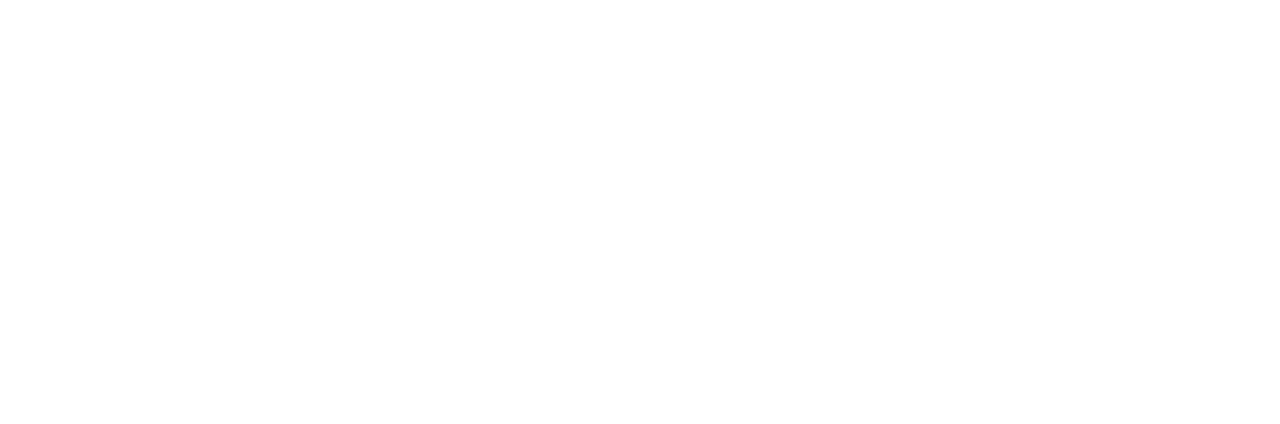
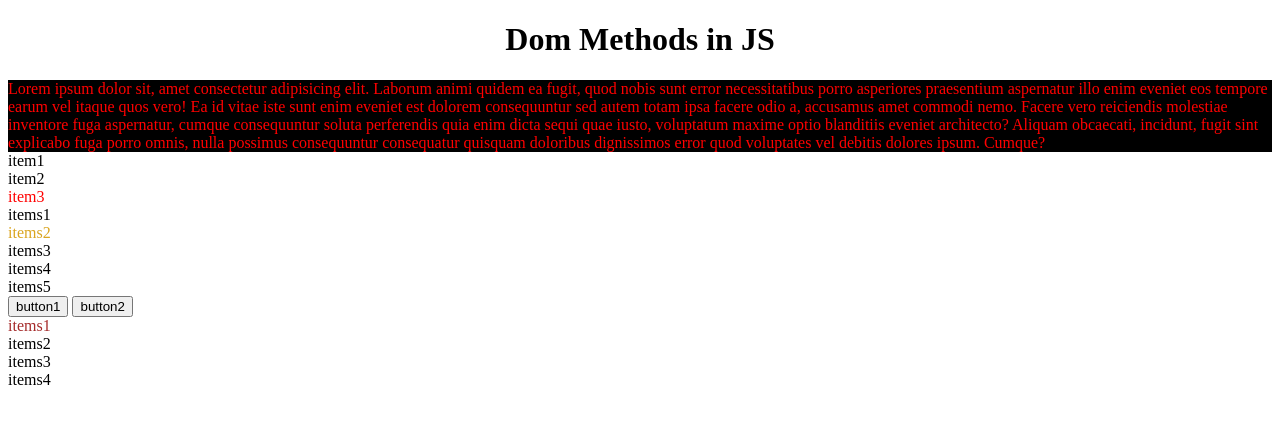
Before and after one commit to teggi-2002/HTML, a plain HTML site: page Javascript/dommethods.html in a window 1280 px wide. Drawn offline with Linux system fonts and the light colour scheme.

Commit message:
Task : DOM Methods

```diff
--- a/Javascript/dommethods.html
+++ b/Javascript/dommethods.html
@@ -6,6 +6,32 @@
     <title>Document</title>
 </head>
 <body>
+    <h1><center>Dom Methods in JS</center></h1>
+    <div id="demo">
+        Lorem ipsum dolor sit, amet consectetur adipisicing elit. Laborum animi quidem ea fugit, quod nobis sunt error necessitatibus porro asperiores praesentium aspernatur illo enim eveniet eos tempore earum vel itaque quos vero! Ea id vitae iste sunt enim eveniet est dolorem consequuntur sed autem totam ipsa facere odio a, accusamus amet commodi nemo. Facere vero reiciendis molestiae inventore fuga aspernatur, cumque consequuntur soluta perferendis quia enim dicta sequi quae iusto, voluptatum maxime optio blanditiis eveniet architecto? Aliquam obcaecati, incidunt, fugit sint explicabo fuga porro omnis, nulla possimus consequuntur consequatur quisquam doloribus dignissimos error quod voluptates vel debitis dolores ipsum. Cumque?
+    </div>
 
+    <div class="test">item1</div>
+    <div class="test">item2</div>
+    <div class="test">item3</div>
+
+    <!-- tagname -->
+
+    <section>items1</section>
+    <section>items2</section>
+    <section>items3</section>
+    <section>items4</section>
+    <section>items5</section>
+
+    <!-- query selector -->
+     <button>button1</button>
+     <button>button2</button>
+
+
+     <article>items1</article>
+     <article>items2</article>
+     <article>items3</article>
+     <article>items4</article>
+    <script src="dommethods.js"></script>
 </body>
 </html>
--- /dev/null
+++ b/Javascript/dommethods.js
@@ -0,0 +1,34 @@
+let d=document;
+console.log(d);
+
+console.log(d.head);
+console.log(d.body);
+
+console.log(d.tittle="jeevansaathi");
+console.log(d.URL);
+
+let idName=document.getElementById('demo');
+console.log(idName);
+idName.style.color="red";
+idName.style.background="black";
+
+let cls=document.getElementsByClassName('test');
+console.log(cls);
+cls[2].style.color="red";
+
+let section=document.getElementsByTagName('section');
+console.log(section);
+section[1].style.color="goldenrod";
+
+let query1=document.querySelector('button');
+console.log(query1);
+
+// let query=document.querySelector('#demo1');
+// console.log(query); // to target particular button using tne id.
+
+let queryAll=document.querySelectorAll('button');
+console.log(queryAll);
+
+let artAll=document.querySelectorAll('article');
+console.log(artAll);
+artAll[0].style.color="brown"
```
Also changed, not shown: html classs/CSS/media.html (added, +19 -0 lines), html classs/CSS/media.css (added).
